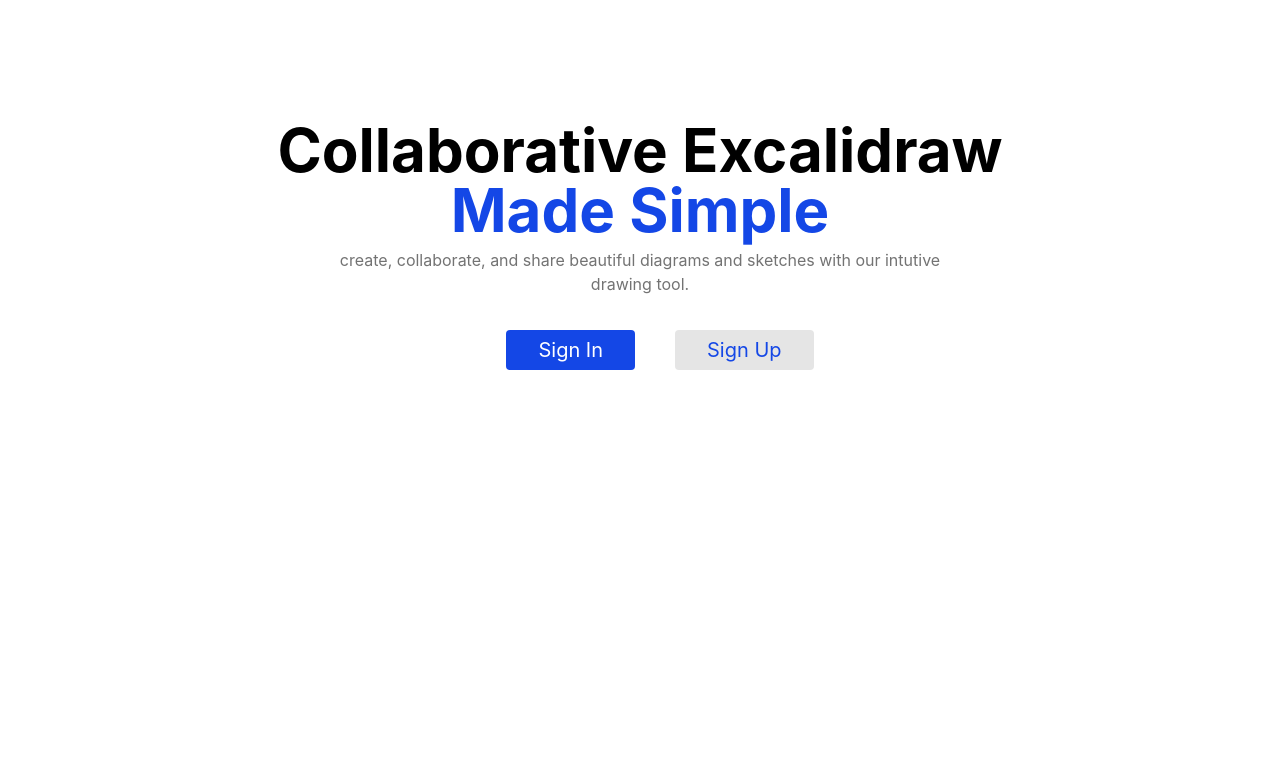
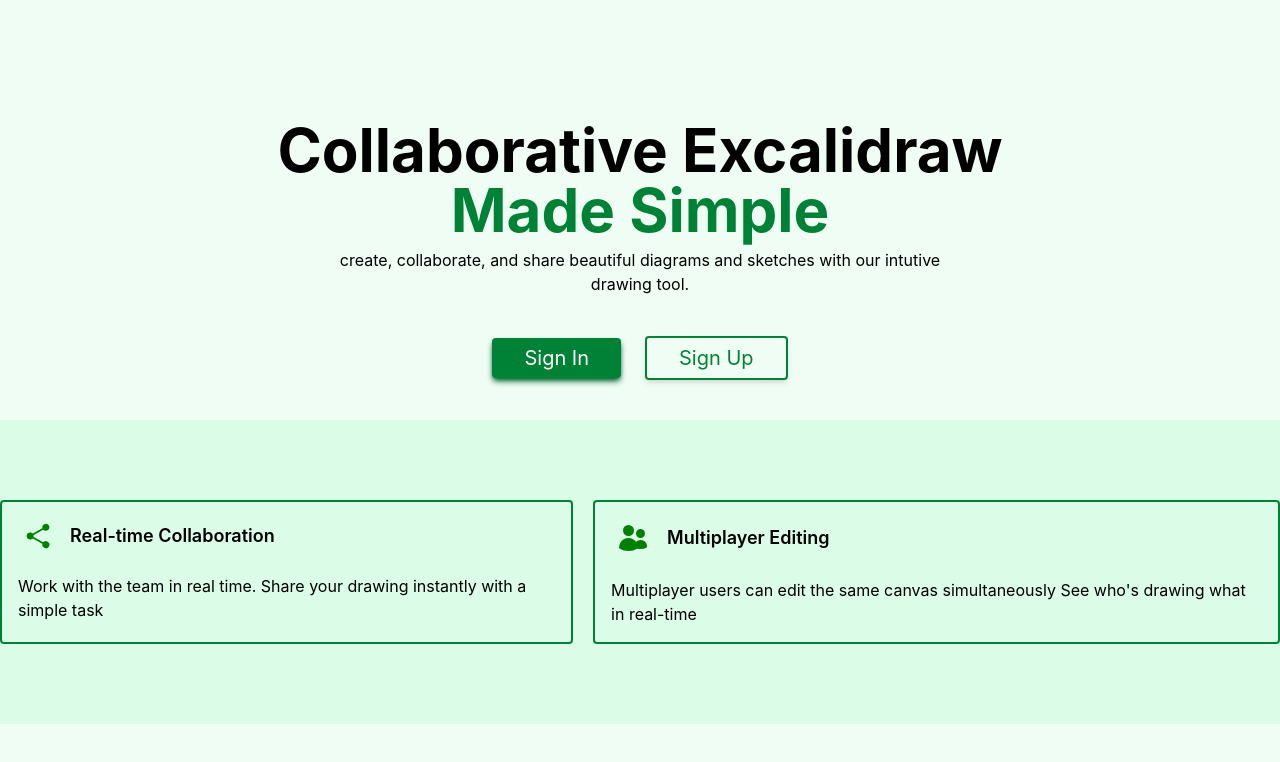
Before and after one commit to Mohammedmt10/multiplayer-excalidraw, a Next.js app in the folder apps/excalidraw-frontend/: page / in a window 1280 px wide. Shown: the top 762 px of the page. Built offline with nearby package versions, Linux system fonts and the light colour scheme.

Commit message:
added basic dashboard which leads to signIn / signUp page

```diff
--- /dev/null
+++ b/apps/excalidraw-frontend/app/Canvas/[roomId]/page.tsx
@@ -0,0 +1,5 @@
+export default function Canvas() {
+    return <div>
+        Canvas logic
+    </div>
+}
--- a/apps/excalidraw-frontend/app/globals.css
+++ b/apps/excalidraw-frontend/app/globals.css
@@ -3,3 +3,5 @@
 @theme{
     --font-display: "Inter", sans-serif;
 }
+
+@source "../../../packages/ui/src";
--- a/apps/excalidraw-frontend/app/page.tsx
+++ b/apps/excalidraw-frontend/app/page.tsx
@@ -1,7 +1,7 @@
 import HeroSection from "@/components/heroSection";
 
 export default function Home() {
-  return <div className="font-display select-none">
+  return <div className="font-display select-none h-screen bg-green-50">
     <HeroSection />
   </div>
 }
--- a/apps/excalidraw-frontend/components/AuthPage.tsx
+++ b/apps/excalidraw-frontend/components/AuthPage.tsx
@@ -1,4 +1,5 @@
 "use client";
+import { Button } from "@repo/ui/button";
 import { useParams } from "next/navigation";
 import { useState } from "react";
 
@@ -15,21 +16,21 @@
                     Username :<br />
                     <input type="text" placeholder="Username" className="leading-4 bg-neutral-100 py-3 w-80 px-4 rounded-md outline-none" />
                 </div>
-                <div className="leading-10">
+                <div className={`leading-10 ${isSignIn ? "mb-4" :""}`}>
                     Password :<br />
                     <input type="password" placeholder="Password" className="leading-4 bg-neutral-100 py-3 w-80 px-4 rounded-md outline-none" />
                 </div>
-                {!isSignIn && <div>
+                {!isSignIn && <div className="mb-4">
                     Name :<br />
                     <input type="text" placeholder="Name" className="leading-4 bg-neutral-100 py-3 w-80 px-4 rounded-md outline-none" />
                 </div>}
-                <button className="w-full duration-300 hover:bg-green-600 bg-[#0ca070] py-2 mt-4 rounded-md text-white cursor-pointer">{isSignIn ? "Sign In" : "Sign Up"}</button>
+                <Button size="lg" varient="primary">{isSignIn ? "Sign In" : "Sign Up"}</Button>
                 <div className="my-2 text-center">
                     {isSignIn ? "Don't have an account?" : "Already have an account?"} <span className="text-blue-600 cursor-pointer underline" onClick={() => setIsSignIn(c => !c)}>{isSignIn ? "Sign Up" : "Sign In"}</span>
                 </div>
             </div>
         </div>
-        <div className="w-full h-full bg-[#0ca070] flex justify-center items-center text-center text-white">
+        <div className="w-full h-full bg-[#008e61] flex justify-center items-center text-center text-white">
                 <div>
                     <div className="text-3xl font-semibold mb-4">
                         {isSignIn ? "Welcome Back to Excalidraw Multiplayer" : "Welcome to Excalidraw Multiplayer"}
--- a/apps/excalidraw-frontend/components/heroSection.tsx
+++ b/apps/excalidraw-frontend/components/heroSection.tsx
@@ -1,28 +1,46 @@
 import Link from "next/link"
+import { Button } from "@repo/ui/button"
+import Share from "@/icons/shareIcon"
+import Users from "@/icons/usersIcon"
 
 export default function HeroSection() {
-    return <div className="font-display text-center">
+    return <div className="font-display text-center pt-30">
       <div>
-        <div className="text-6xl font-bold mt-30">
+        <div className="text-6xl font-bold">
             Collaborative Excalidraw <br />
-            <span className="text-blue-700">Made Simple</span>
+            <span className="text-green-700">Made Simple</span>
         </div>
-        <div className="mt-2 text-neutral-500 text-md">
+        <div className="mt-2 text-black-500 text-md">
             create, collaborate, and share beautiful diagrams and sketches with our intutive <br />
             drawing tool.
         </div>
         <div className="mt-10">
-            <Link href={"/SignIn"} className="bg-blue-700 text-white text-xl px-8 py-2 rounded mx-10 cursor-pointer">
-                Sign In
+            <Link href={"/SignIn"}>
+              <Button varient="primary" size="md">Sign In</Button>
             </Link>
-            <Link href={"/SignUp"} className="text-blue-700 bg-neutral-200 text-xl px-8 py-2 rounded cursor-pointer">
-                Sign Up
+            <Link href={"/SignUp"}>
+              <Button varient="secondary" size="md">Sign Up</Button>
             </Link>
         </div>
       </div>
       <div>
-        <div>
-
+        <div className="flex gap-5 justify-center mt-10 bg-green-100 py-20">
+            <div className="border-2 w-fit max-w-12x0 p-4 rounded border-green-700">
+              <div className="flex gap-3 text-lg items-center font-semibold">
+                <Share /> Real-time Collaboration
+              </div>
+              <div className="mt-5 text-start text-black-400">
+                Work with the team in real time. Share your drawing instantly with a simple task
+              </div>
+            </div>
+            <div className="border-2 w-fit max-w-12x0 p-4 rounded border-green-700">
+              <div className="flex gap-3 text-lg items-center font-semibold">
+                <Users /> Multiplayer Editing
+              </div>
+              <div className="mt-5 text-start text-black-400">
+                Multiplayer users can edit the same canvas simultaneously See who's drawing what in real-time
+              </div>
+            </div>
         </div>
       </div>
   </div>
--- /dev/null
+++ b/apps/excalidraw-frontend/icons/shareIcon.tsx
@@ -0,0 +1,7 @@
+export default function Share() {
+    return <div className="bg-green-100 p-1 px-1.5 rounded-lg">
+        <svg xmlns="http://www.w3.org/2000/svg" fill="green" viewBox="0 0 24 24" strokeWidth={1.5} stroke="green" className="size-7">
+            <path strokeLinecap="round" strokeLinejoin="round" d="M7.217 10.907a2.25 2.25 0 1 0 0 2.186m0-2.186c.18.324.283.696.283 1.093s-.103.77-.283 1.093m0-2.186 9.566-5.314m-9.566 7.5 9.566 5.314m0 0a2.25 2.25 0 1 0 3.935 2.186 2.25 2.25 0 0 0-3.935-2.186Zm0-12.814a2.25 2.25 0 1 0 3.933-2.185 2.25 2.25 0 0 0-3.933 2.185Z" />
+        </svg>
+    </div>
+}
--- /dev/null
+++ b/apps/excalidraw-frontend/icons/usersIcon.tsx
@@ -0,0 +1,7 @@
+export default function Users() {
+    return <div className="bg-green-100 p-1 px-1.5 rounded-lg">
+        <svg xmlns="http://www.w3.org/2000/svg" fill="green" viewBox="0 0 24 24" strokeWidth={1.5} stroke="green" className="size-8">
+            <path strokeLinecap="round" strokeLinejoin="round" d="M15 19.128a9.38 9.38 0 0 0 2.625.372 9.337 9.337 0 0 0 4.121-.952 4.125 4.125 0 0 0-7.533-2.493M15 19.128v-.003c0-1.113-.285-2.16-.786-3.07M15 19.128v.106A12.318 12.318 0 0 1 8.624 21c-2.331 0-4.512-.645-6.374-1.766l-.001-.109a6.375 6.375 0 0 1 11.964-3.07M12 6.375a3.375 3.375 0 1 1-6.75 0 3.375 3.375 0 0 1 6.75 0Zm8.25 2.25a2.625 2.625 0 1 1-5.25 0 2.625 2.625 0 0 1 5.25 0Z" />
+        </svg>
+    </div>
+}
--- a/apps/excalidraw-frontend/package.json
+++ b/apps/excalidraw-frontend/package.json
@@ -9,6 +9,7 @@
     "lint": "eslint"
   },
   "dependencies": {
+    "@repo/ui" : "workspace:*",
     "@types/recoil": "^0.0.9",
     "next": "16.0.8",
     "react": "19.2.1",
--- a/apps/excalidraw-frontend/tsconfig.json
+++ b/apps/excalidraw-frontend/tsconfig.json
@@ -29,6 +29,6 @@
     ".next/types/**/*.ts",
     ".next/dev/types/**/*.ts",
     "**/*.mts"
-, "components/AuthPage.tsx"  ],
+, "app/components/AuthPage.tsx"  ],
   "exclude": ["node_modules"]
 }
--- a/packages/ui/src/button.tsx
+++ b/packages/ui/src/button.tsx
@@ -4,15 +4,27 @@
 
 interface ButtonProps {
   children: ReactNode;
-  className?: string;
-  appName: string;
+  varient: "primary" | "secondary";
+  size : "sm" | "md" | "lg";
+}
+const buttonClass = {
+  varients : {
+    primary : "text-white cursor-pointer bg-green-700 text-xl rounded shadow-md shadow-green-800 hover:-translate-y-1 duration-300 ",
+    secondary : "border-2 border-green-700 text-green-700 shadow-md cursor-pointer text-xl rounded hover:-translate-y-1 duration-300 "
+  },
+  size : {
+    sm : "",
+    md : "px-8 py-1.5 mx-3",
+    lg : "w-full py-1.5 shadow-none hover:translate-y-0"
+  }
 }
 
-export const Button = ({ children, className, appName }: ButtonProps) => {
+
+export const Button = ({ children, varient , size }: ButtonProps) => {
+  const className = `${buttonClass.varients[varient] + buttonClass.size[size]}`
   return (
     <button
       className={className}
-      onClick={() => alert(`Hello from your ${appName} app!`)}
     >
       {children}
     </button>
```
Also changed, not shown: 1 other file (tests, documents, lock files or other folders).
